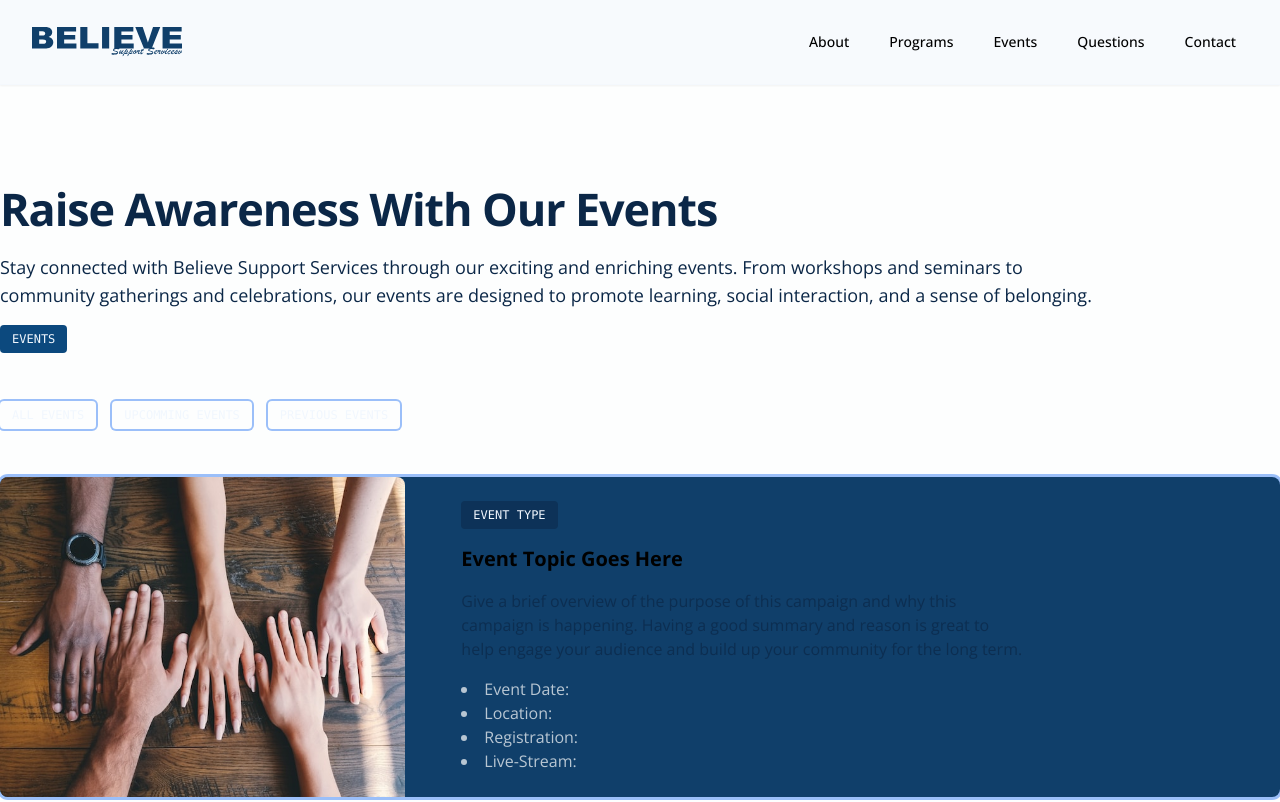
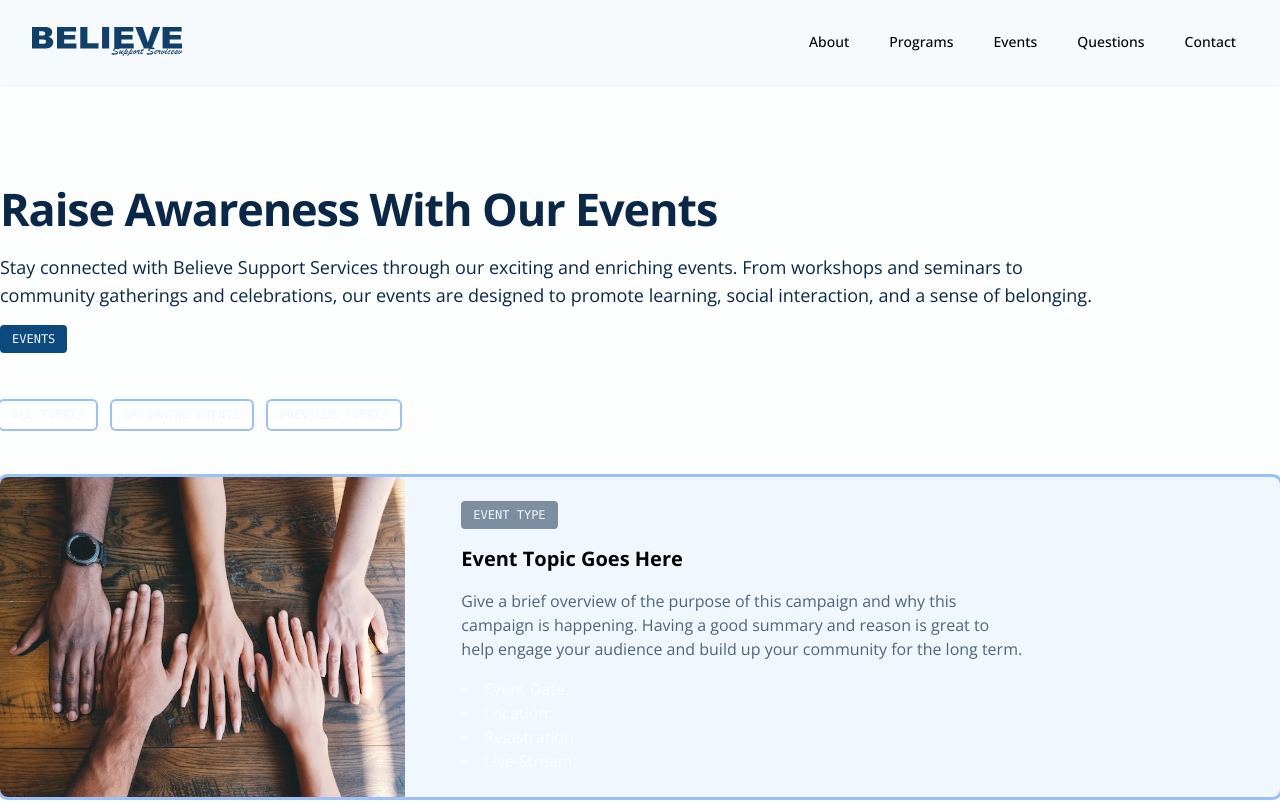
Before and after one commit to Justin-Bento/believe-support-services, a Next.js app: page /events in a window 1280 px wide. Shown: the top 802 px of the page. Built offline with nearby package versions, Linux system fonts and the light colour scheme.

Commit message:
Changed the backgrouund of the card to work with light mode.

```diff
--- a/src/pages/events.tsx
+++ b/src/pages/events.tsx
@@ -60,7 +60,7 @@ export default function events() {
             return (
               <ul
                 key={index}
-                className="grid gap-8 grid-cols-12 bg-primary-900 xs:rounded-t-lg rounded-lg ring"
+                className="grid gap-8 grid-cols-12 bg-primary-50 dark:bg-primary-900 xs:rounded-t-lg rounded-lg ring"
               >
                 <li className="w-full aspect-square col-span-12 lg:col-span-4">
                   <div className="relative w-full h-96 lg:h-full rounded-t-lg lg:rounded-l-lg overflow-hidden">
```
